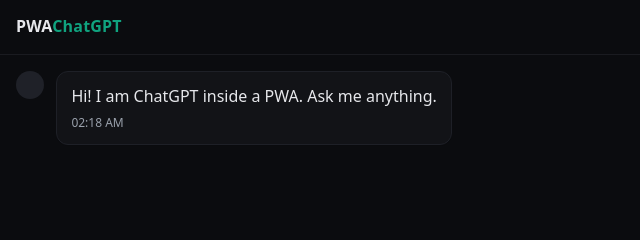
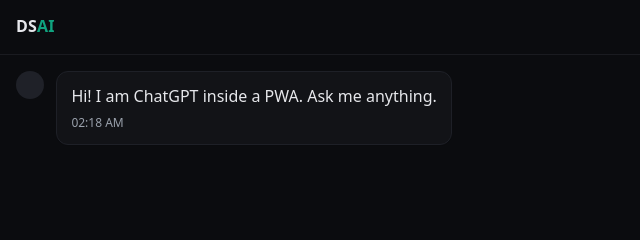
Before and after one commit to darencesenawat-lgtm/Test, a plain HTML site: page index.html in a window 1280 px wide. Shown: the top 240 px of the page, 0-640 px from the left. Drawn offline with Linux system fonts and the light colour scheme.

Commit message:
Update index.html

```diff
--- a/index.html
+++ b/index.html
@@ -16,7 +16,7 @@
   </head>
   <body>
     <header class="topbar">
-      <div class="logo">PWA<span>ChatGPT</span></div>
+      <div class="logo">DS<span>AI</span></div>
       <button id="clear" title="Clear chat">Clear</button>
     </header>
     <main id="chat"></main>
```
